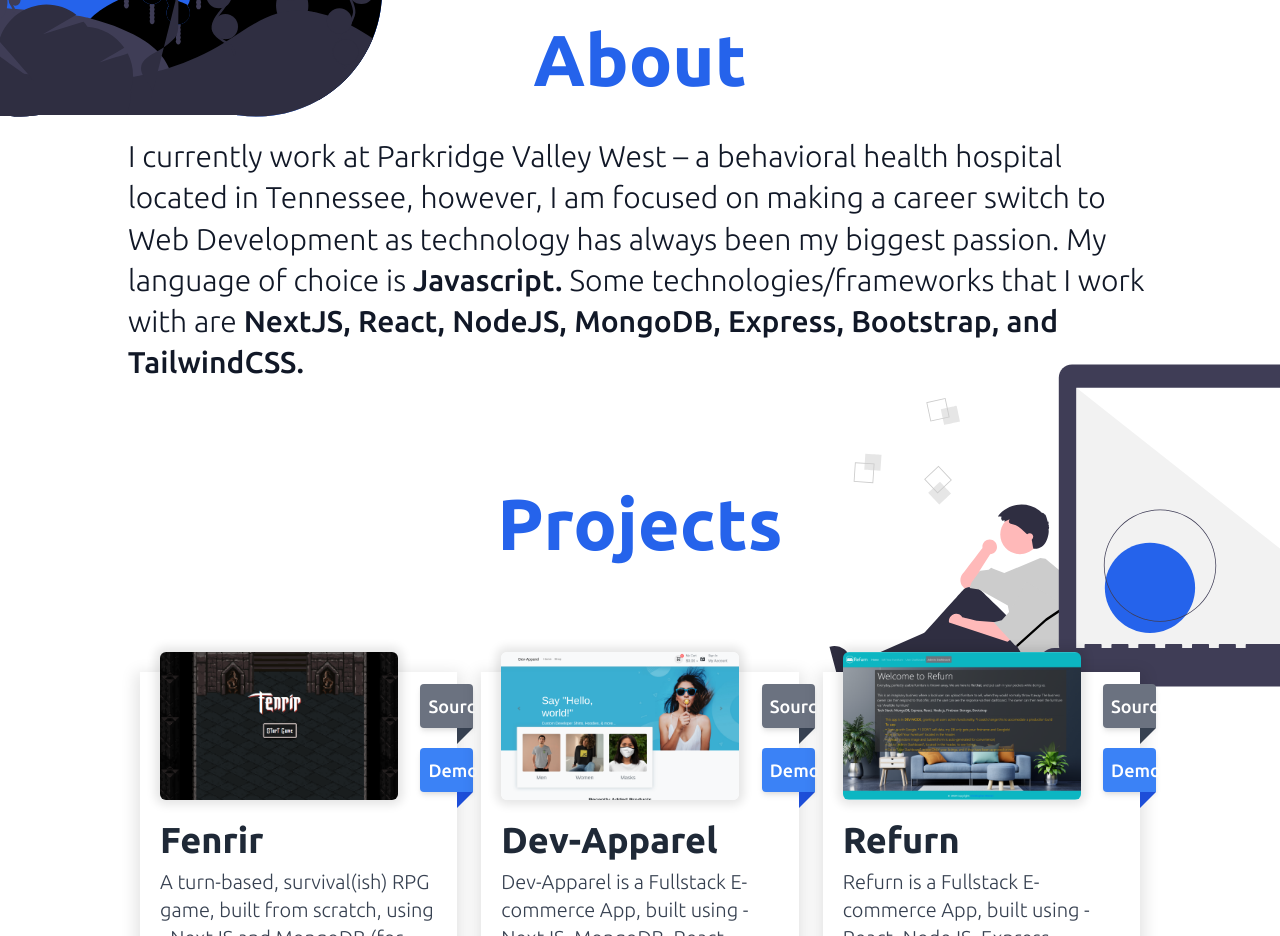
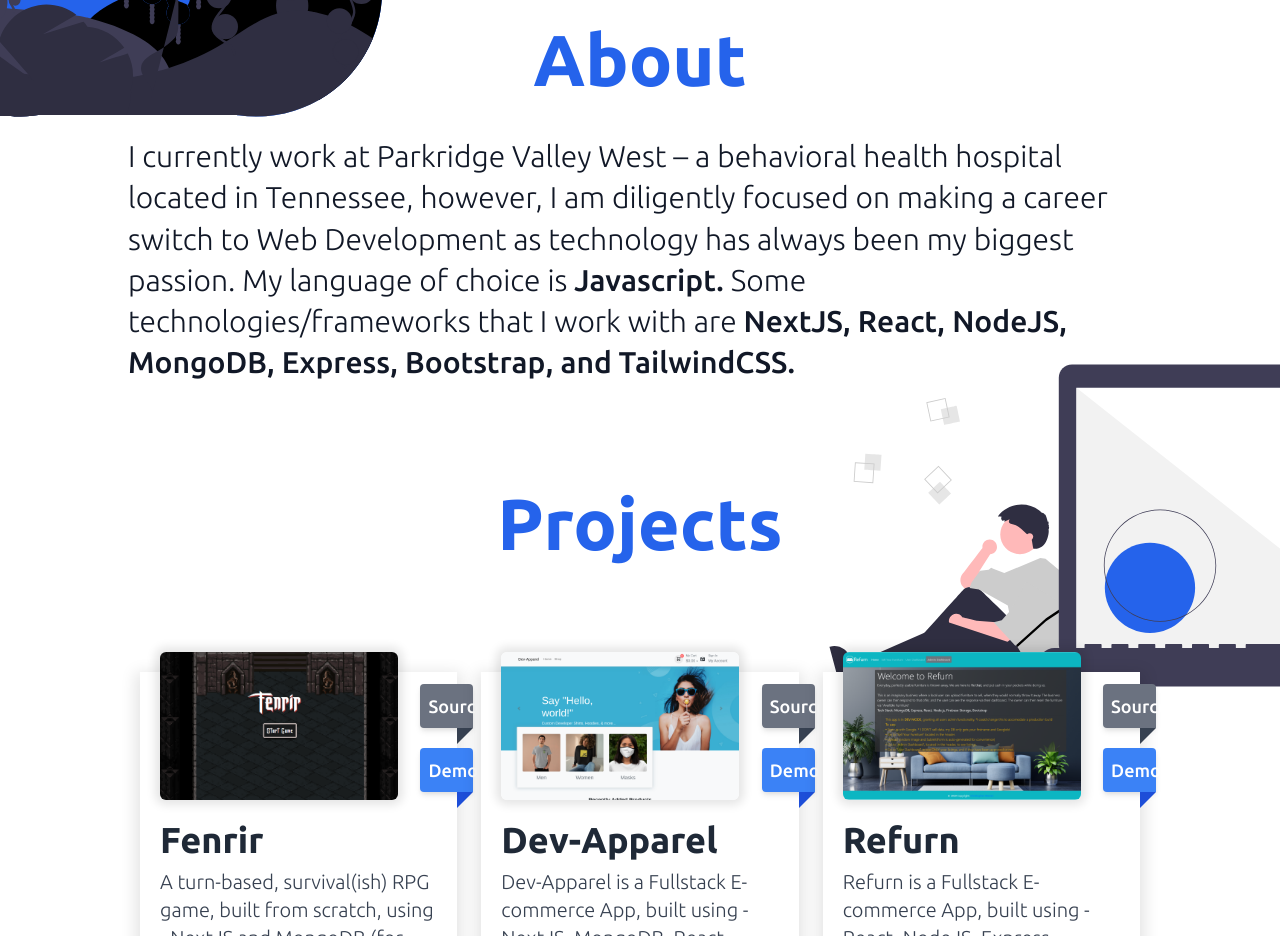
Before and after one commit to Christopher-Warren/portfoliov3, a Next.js app: page / in a window 1280 px wide. Shown: the part 1100-2036 px from the top of the page. Built offline with nearby package versions, Linux system fonts and the light colour scheme.

Commit message:
update about

```diff
--- a/components/sections/About.js
+++ b/components/sections/About.js
@@ -24,9 +24,9 @@ const About = () => {
             }`}
           >
             I currently work at Parkridge Valley West – a behavioral health
-            hospital located in Tennessee, however, I am focused on making a
-            career switch to Web Development as technology has always been my
-            biggest passion. My language of choice is{" "}
+            hospital located in Tennessee, however, I am diligently focused on
+            making a career switch to Web Development as technology has always
+            been my biggest passion. My language of choice is{" "}
             <bold className="font-medium">Javascript.</bold> Some
             technologies/frameworks that I work with are{" "}
             <bold className="font-medium">
```
